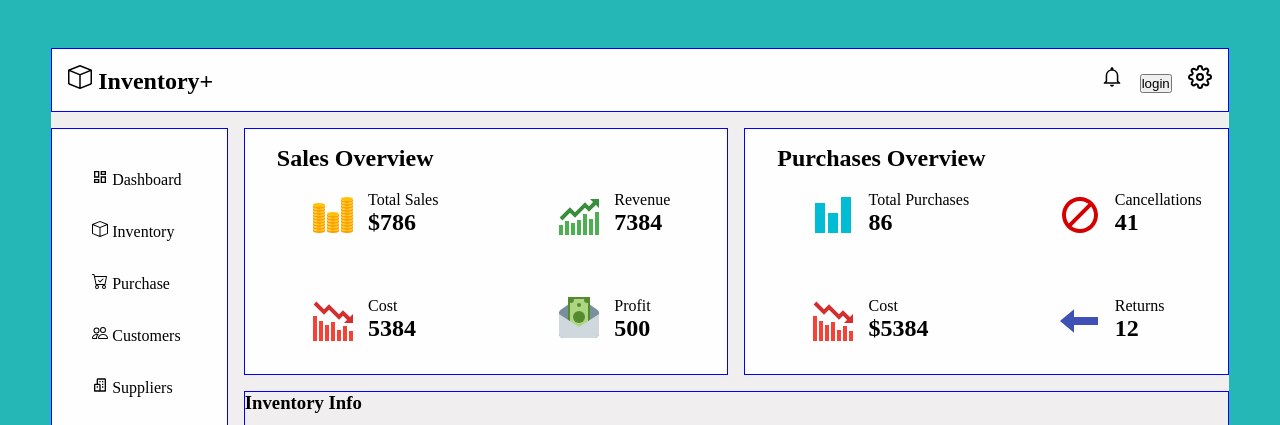
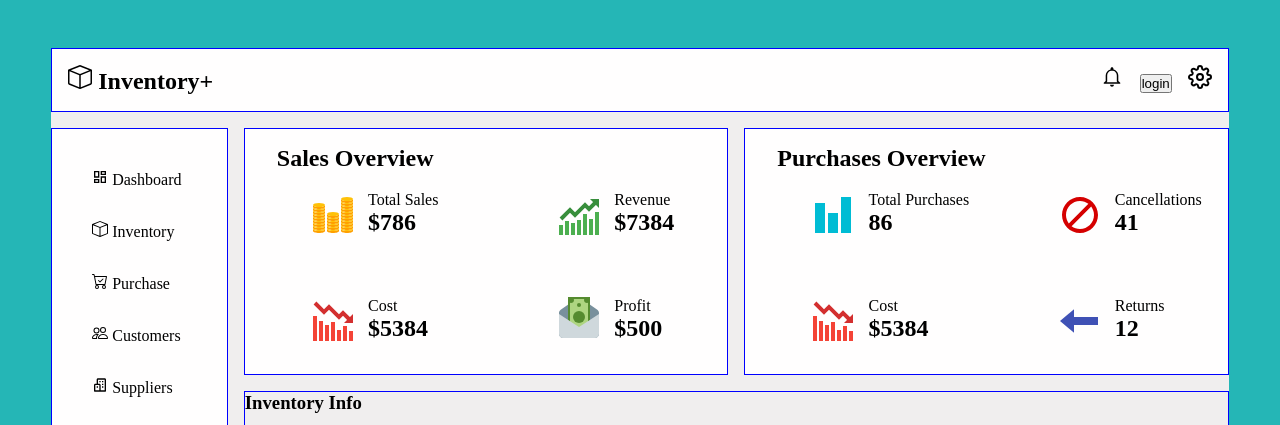
Before and after one commit to Denver-Meadows/inventory-tracker-app, a React (Create React App) app: page / in a window 1280 px wide. Shown: the top 425 px of the page. Built offline with nearby package versions, Linux system fonts and the light colour scheme.

Commit message:
style cleanup

```diff
--- a/src/components/PurchaseOverview.js
+++ b/src/components/PurchaseOverview.js
@@ -2,8 +2,8 @@ import { FcBarChart, FcCancel, FcBearish, FcLeft } from "react-icons/fc";
 
 function PurchaseOverview() {
   return (
-    <div className="dashboard-content-sales">
-      <div className="sales-overview">
+    <main className="dashboard-content-sales">
+      <article className="sales-overview">
         <h4>Purchases Overview</h4>
         <div className="sales-overview-items">
           <div className="sales-overview-items-item">
@@ -43,8 +43,8 @@ function PurchaseOverview() {
             </div>
           </div>
         </div>
-      </div>
-    </div>
+      </article>
+    </main>
   );
 }
 
--- a/src/components/SalesOverview.js
+++ b/src/components/SalesOverview.js
@@ -7,8 +7,8 @@ import {
 
 function SalesOverview() {
   return (
-    <div className="dashboard-content-sales">
-      <div className="sales-overview">
+    <main className="dashboard-content-sales">
+      <article className="sales-overview">
         <h4>Sales Overview</h4>
         <div className="sales-overview-items">
           <div className="sales-overview-items-item">
@@ -26,7 +26,7 @@ function SalesOverview() {
             </div>
             <div className="sales-overview-item-stats">
               <p>Revenue</p>
-              <h2>7384</h2>
+              <h2>$7384</h2>
             </div>
           </div>
           <div className="sales-overview-items-item">
@@ -35,7 +35,7 @@ function SalesOverview() {
             </div>
             <div className="sales-overview-item-stats">
               <p>Cost</p>
-              <h2>5384</h2>
+              <h2>$5384</h2>
             </div>
           </div>
           <div className="sales-overview-items-item">
@@ -44,12 +44,12 @@ function SalesOverview() {
             </div>
             <div className="sales-overview-item-stats">
               <p>Profit</p>
-              <h2>500</h2>
+              <h2>$500</h2>
             </div>
           </div>
         </div>
-      </div>
-    </div>
+      </article>
+    </main>
   );
 }
 
--- a/src/components/SideNav.js
+++ b/src/components/SideNav.js
@@ -4,7 +4,7 @@ import { BiBuildings } from "react-icons/bi";
 
 function SideNav() {
   return (
-    <div className="dashboard-content-side-nav">
+    <aside className="dashboard-content-side-nav">
       <ul className="side-nav">
         <li className="side-nav-item">
           {" "}
@@ -27,7 +27,7 @@ function SideNav() {
           <BiBuildings /> Suppliers
         </li>
       </ul>
-    </div>
+    </aside>
   );
 }
 
```
